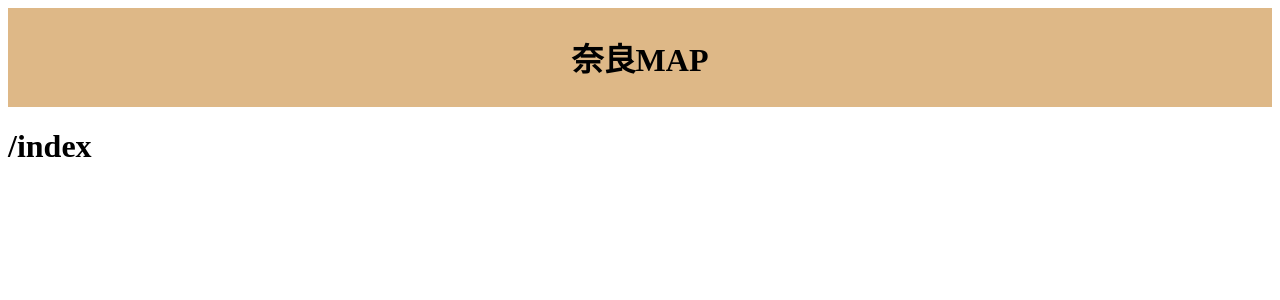
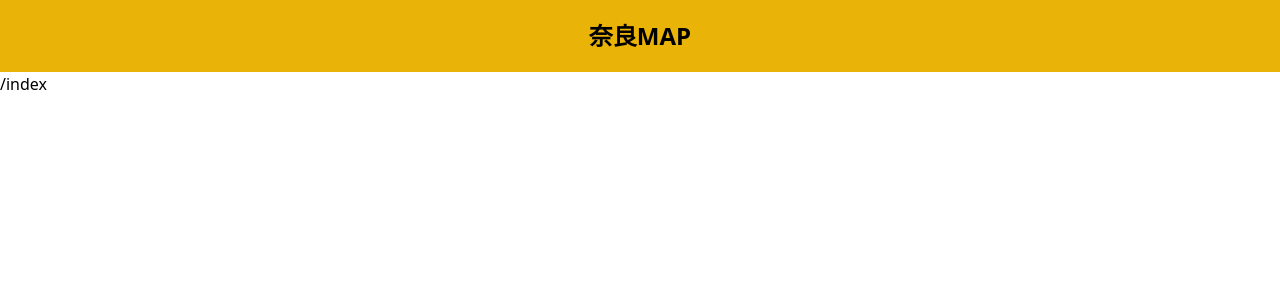
Before and after one commit to Konosuke16/-, a Nuxt app in the folder karabina/: page / in a window 1280 px wide. Shown: the top 300 px of the page. Built offline with nearby package versions, Linux system fonts and the light colour scheme.

Commit message:
add tailwind css

```diff
--- a/karabina/nuxt.config.ts
+++ b/karabina/nuxt.config.ts
@@ -2,5 +2,12 @@
 export default defineNuxtConfig({
   compatibilityDate: "2024-04-03",
   devtools: { enabled: true },
+  css: ["~/assets/css/main.css"],
+  postcss: {
+    plugins: {
+      tailwindcss: {},
+      autoprefixer: {},
+    },
+  },
   srcDir: "src/",
 });
--- /dev/null
+++ b/karabina/src/assets/css/main.css
@@ -0,0 +1,3 @@
+@tailwind base;
+@tailwind components;
+@tailwind utilities;
--- a/karabina/src/components/Header.vue
+++ b/karabina/src/components/Header.vue
@@ -1,5 +1,5 @@
 <template>
-  <header class="header">
+  <header class="p-5 bg-yellow-500 text-center text-2xl font-bold">
     <h1>奈良MAP</h1>
   </header>
 </template>
@@ -15,11 +15,11 @@ export default {
 };
 </script>
 
-<style scoped>
+<!-- <style scoped>
 .header {
   background-color: burlywood;
   color: black;
   text-align: center;
   padding: 5px;
 }
-</style>
+</style> -->
--- /dev/null
+++ b/karabina/tailwind.config.js
@@ -0,0 +1,10 @@
+/** @type {import('tailwindcss').Config} */
+export default {
+  content: [
+    './src/**/*.{html,js,jsx,ts,tsx,vue}',
+  ],
+  theme: {
+    extend: {},
+  },
+  plugins: [],
+}
```
Also changed, not shown: karabina/package.json (+6 -1 lines), karabina/src/pages/index.vue (+4 -4 lines), 1 other file (tests, documents, lock files or other folders).
